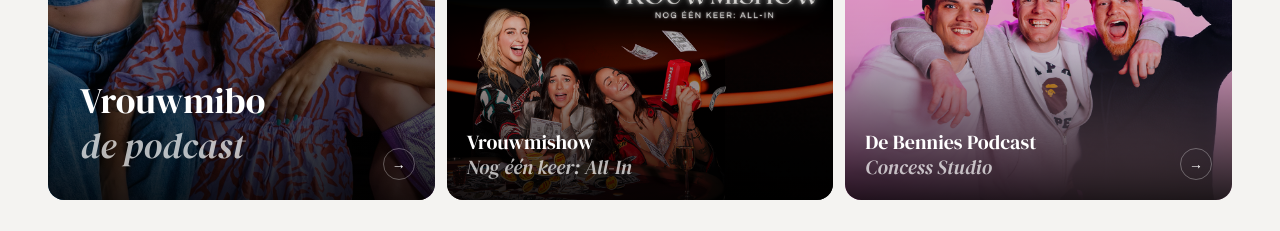
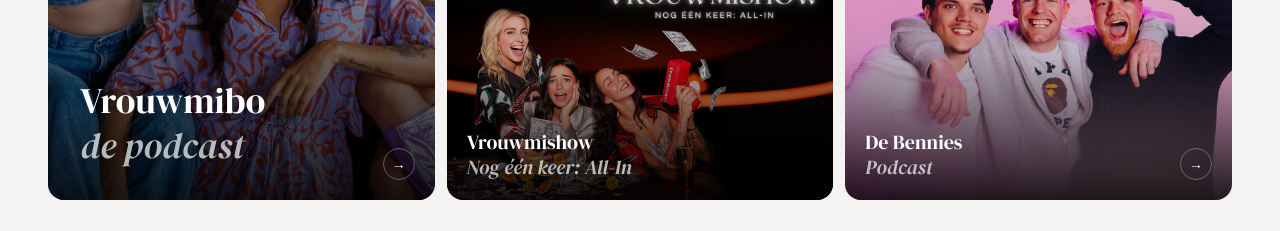
Before and after one commit to xmandysmit-tech/concess-website, a Next.js app: page / in a window 1280 px wide. Shown: the part 1260-1491 px from the top of the page. Built offline with nearby package versions, Linux system fonts and the light colour scheme; a web font is replaced by a local one.

Commit message:
Homepage: De Bennies Podcast tile tekst gecorrigeerd

```diff
--- a/app/data/content.ts
+++ b/app/data/content.ts
@@ -56,8 +56,8 @@
     type: "studio" as const,
   },
   {
-    brand: "De Bennies Podcast",
-    creator: "Concess Studio",
+    brand: "De Bennies",
+    creator: "Podcast",
     img: "/images/Tegels/De Bennies - tegel.png",
     gradient: "from-neutral-700 to-neutral-950",
     slug: "de-bennies-podcast",
```
